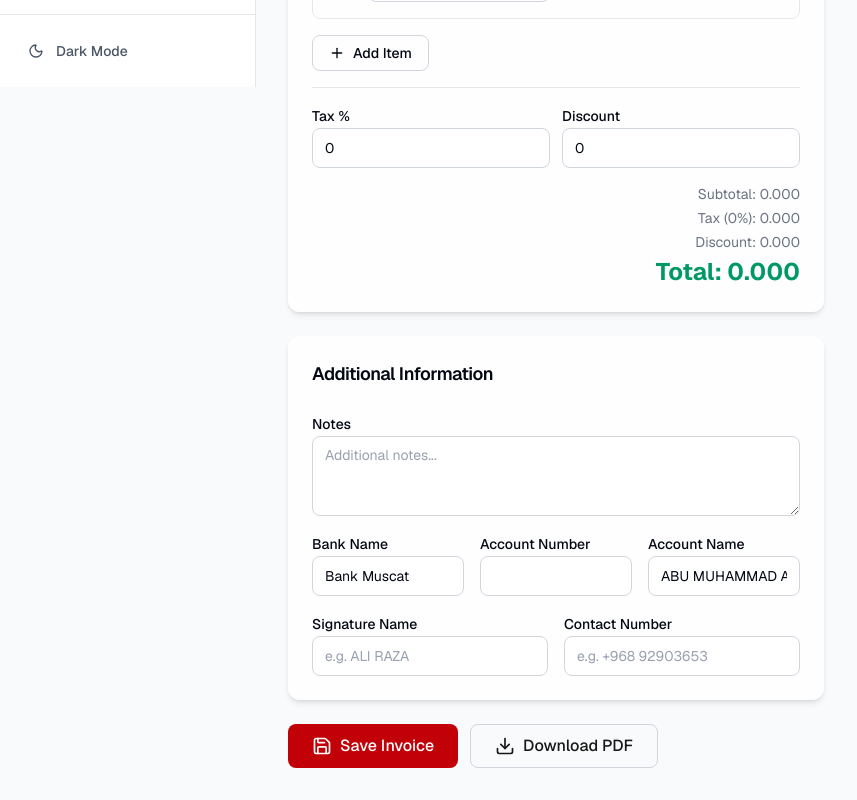
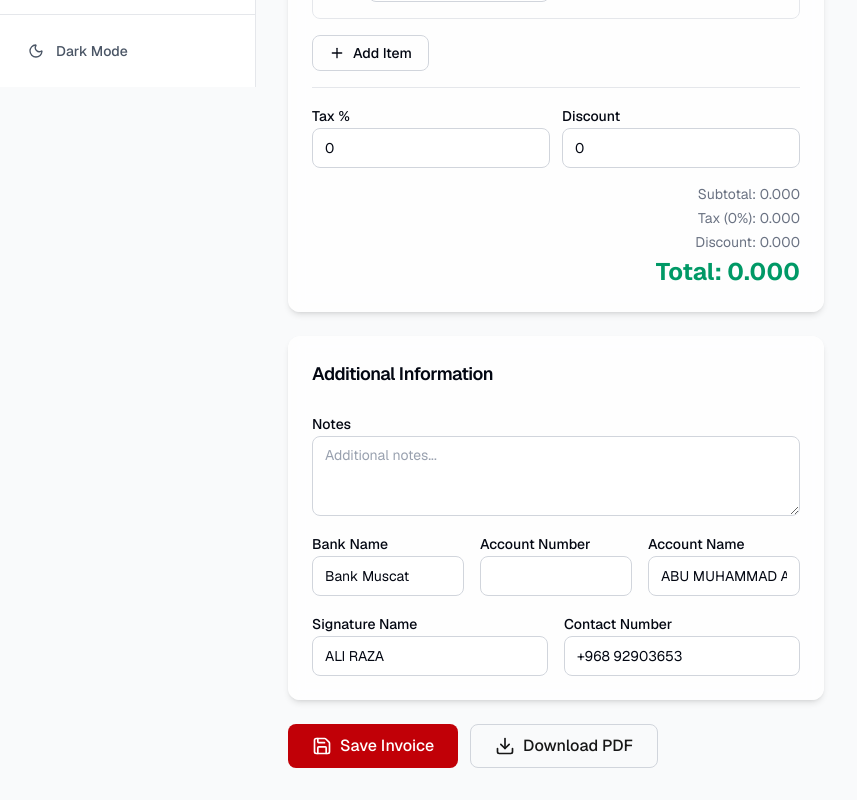
Before and after one commit to aliomanquote/alioman, a Next.js app: page /invoice in a window 1280 px wide. Shown: the part 713-1513 px from the top of the page, without its empty margins (0-857 px from the left). Built offline with nearby package versions, Linux system fonts and the light colour scheme.

Commit message:
Set default signature name ALI RAZA and contact +968 92903653

```diff
--- a/src/app/invoice/page.tsx
+++ b/src/app/invoice/page.tsx
@@ -68,8 +68,8 @@ export default function InvoicePage() {
       bankName: defaultCompanySettings.bankName,
       accountNumber: defaultCompanySettings.accountNumber,
       accountName: defaultCompanySettings.accountName,
-      signatureName: "",
-      contactNumber: "",
+      signatureName: "ALI RAZA",
+      contactNumber: "+968 92903653",
       currency: "OMR",
     },
   });
--- a/src/app/quotation/page.tsx
+++ b/src/app/quotation/page.tsx
@@ -63,8 +63,8 @@ export default function QuotationPage() {
       bankName: defaultCompanySettings.bankName,
       accountNumber: defaultCompanySettings.accountNumber,
       accountName: defaultCompanySettings.accountName,
-      signatureName: "",
-      contactNumber: "",
+      signatureName: "ALI RAZA",
+      contactNumber: "+968 92903653",
       totalAmount: 0,
       currency: "OMR",
     },
```
